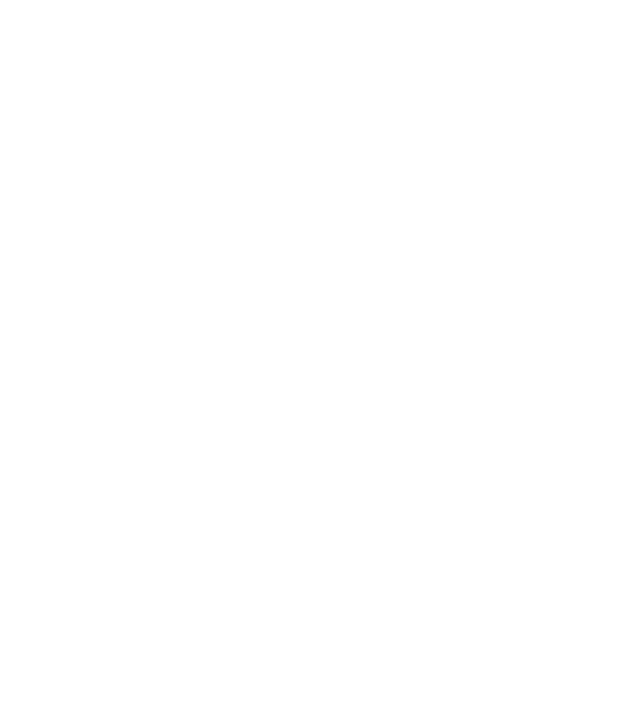
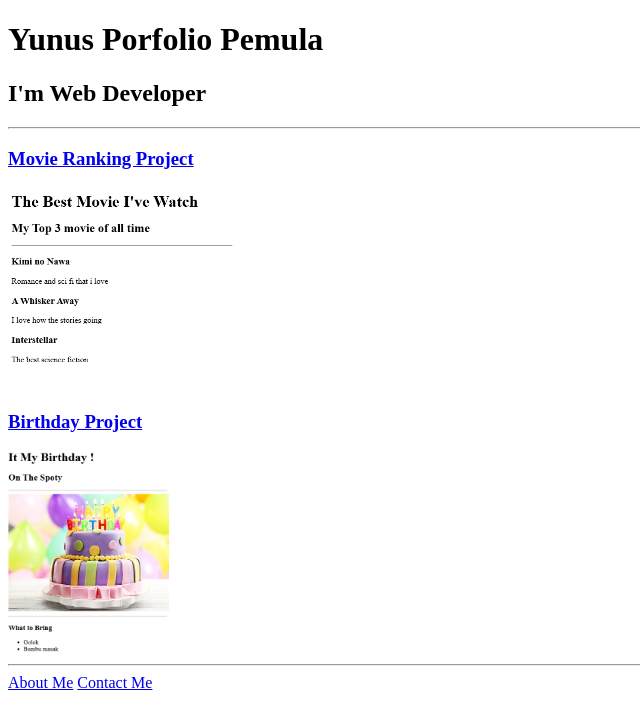
Before and after one commit to Reyunz/html-portofolio, a plain HTML site: page index.html in a window 1280 px wide. Shown: the whole page, without its empty margins (0-640 px from the left). Drawn offline with Linux system fonts and the light colour scheme.

Commit message:
Add files via upload

```diff
--- a/index.html
+++ b/index.html
@@ -1,15 +1,24 @@
-<!-- TODO 1: Create the HTML Boilerplate -->
+ <!DOCTYPE html>
+ <html lang="en">
+ <head>
+    <meta charset="UTF-8">
+    <title>Porfolio Project</title>
+ </head>
 
-<!-- TODO 2: Add Your previous projects' HTML into the public folder -->
+ <body>
+    <h1>Yunus Porfolio Pemula</h1>
+    <h2>I'm Web Developer</h2>
+ <hr/>
 
-<!-- TODO 3: Take screenshots of your project previews and add the images to the images folder -->
+    <h3><a href="../2.4+Movie+Ranking+Project/2.4 Movie Ranking Project/index.html">Movie Ranking Project</a></h3>
+    <img src="./assets/images/movie project.png"attribute height="200px" alt="Movie List">
 
-<!-- TODO 4: Add titles/subtitles etc. -->
+    <h3><a href="../3.4 Birthday Invite Project/index.html">Birthday Project</a></h3>
+    <img src="./assets/images/birthday project.png"attribute height="200px" alt="Birthday Cake">
 
-<!-- TODO 5: Add a link to the project pages -->
+ <hr>
+    <a href="./public/about.html">About Me</a>
+    <a href="./public/contact.html">Contact Me</a>
 
-<!-- TODO 6: Add images to show the project previews
-HINT for TODO 6: You can use the height attribute set to 200 to make the image smaller:
-https://developer.mozilla.org/en-US/docs/Web/HTML/Element/img#attr-height -->
-
-<!-- TODO 7: Add the Contact Me and About Me page links -->
+ </body>
+ </html>
```
